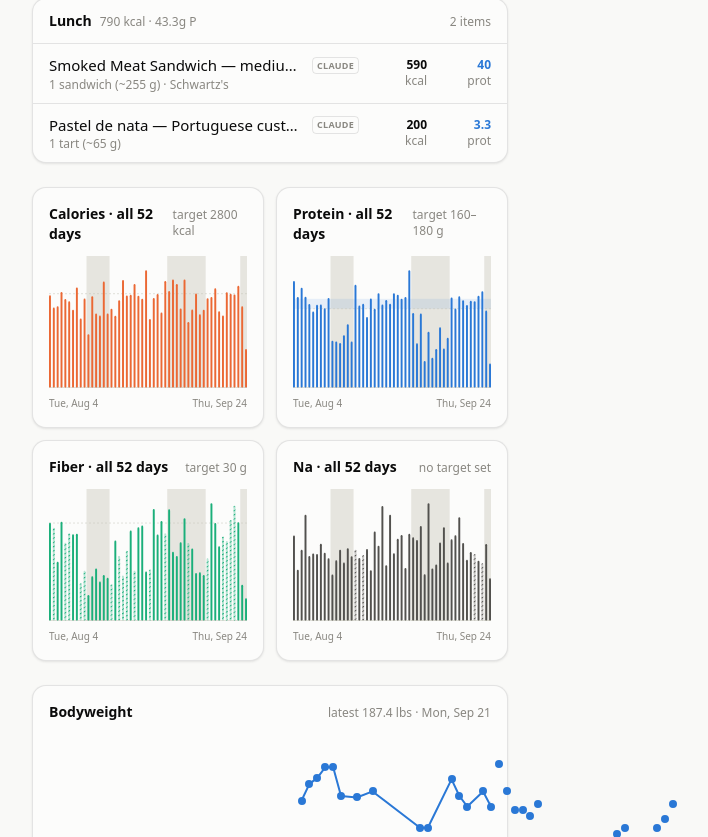
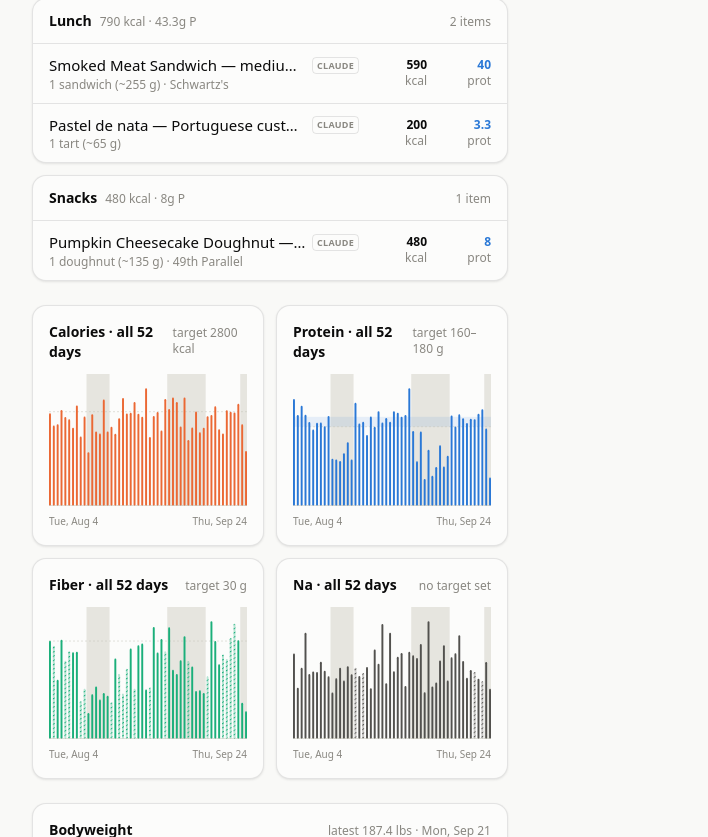
Before and after one commit to soldoutbudokan/Health, a Next.js app: page /Health/ in a window 1280 px wide. Shown: the part 1263-2100 px from the top of the page, without its empty margins (120-828 px from the left). Built offline with nearby package versions, Linux system fonts and the light colour scheme.

Commit message:
Log a 49th Parallel pumpkin cheesecake doughnut as a Sep 24 snack, and add it to the catalog
An estimate: 49th Parallel posts no nutrition. Assumed a ~135 g filled yeast doughnut with cream on top.

```diff
--- a/src/data/restaurants.ts
+++ b/src/data/restaurants.ts
@@ -1322,4 +1322,24 @@ export const RESTAURANT_FOODS: Food[] = [
     note: "Estimated on Sep 24; Schwartz's posts no nutrition for the sandwich. About 180 g of medium smoked meat on two slices of rye (64 g) with yellow mustard. The meat starts from Schwartz's own 175 g retail pouch (240 kcal, 31 g protein, 11 g fat) with fat added, since the medium cut carries more than the pouch; lean would be about 150 kcal less. Call it 450–800 kcal, mostly the meat weight and the cut. Sodium 1,400–2,600 mg.",
     tags: ["sandwich", "smoked meat", "montreal smoked meat", "brisket", "rye", "deli", "schwartz's", "schwartzs", "montreal", "restaurant", "lunch"],
   },
+  {
+    id: "49th-parallel-pumpkin-cheesecake-doughnut",
+    name: "Pumpkin Cheesecake Doughnut",
+    variant: "seasonal, filled, cream on top",
+    brand: "49th Parallel",
+    source: "claude",
+    per: "1 doughnut (~135 g)",
+    gramsPerServing: 135,
+    macros: {
+      calories: 480,
+      protein: 8,
+      carbs: 55,
+      fat: 25,
+      fiber: 1.5,
+      sugar: 25,
+      sodium: 410,
+    },
+    note: "Estimated on Sep 24 from how it's described; 49th Parallel posts no nutrition for its Lucky's doughnuts. About 75 g of fried yeast-raised dough, 35 g of pumpkin cheesecake filling, and 25 g of cream and crumb on top. Call it 380–600 kcal, mostly size and how much filling. Sodium 300–550 mg.",
+    tags: ["doughnut", "donut", "pumpkin", "cheesecake", "filled", "seasonal", "lucky's", "luckys", "49th parallel", "cafe", "pastry", "montreal", "dessert", "snack"],
+  },
 ];
```
Also changed, not shown: data/log.csv.
